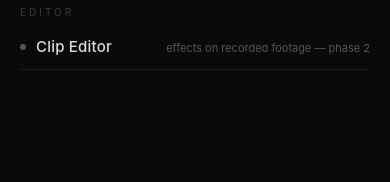
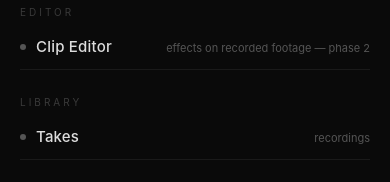
Before and after one commit to hadencain/senses, a React Native app: screen /Menu in a window 390 px wide. Shown: the part 520-702 px from the top of the page. Built offline with nearby package versions, Linux system fonts and the light colour scheme; what @shopify/react-native-skia, expo-file-system, expo-modules-core, react-native-worklets-core would draw is missing.

Commit message:
takes library: list + delete takes; route from menu

```diff
--- a/App.jsx
+++ b/App.jsx
@@ -6,6 +6,7 @@ import { StyleSheet } from 'react-native'
 import { Menu } from './src/screens/Menu'
 import { EffectScreen } from './src/components/EffectScreen'
 import { EditorStub } from './src/screens/EditorStub'
+import { TakesLibrary } from './src/screens/TakesLibrary'
 
 const Stack = createStackNavigator()
 
@@ -17,6 +18,7 @@ export default function App() {
           <Stack.Screen name="Menu" component={Menu} />
           <Stack.Screen name="Effect" component={EffectScreen} />
           <Stack.Screen name="EditorStub" component={EditorStub} />
+          <Stack.Screen name="Takes" component={TakesLibrary} />
         </Stack.Navigator>
       </NavigationContainer>
     </GestureHandlerRootView>
--- a/src/screens/Menu.jsx
+++ b/src/screens/Menu.jsx
@@ -43,6 +43,20 @@ export function Menu({ navigation }) {
             </TouchableOpacity>
           )
         }}
+        ListFooterComponent={
+          <>
+            <Text style={styles.section}>LIBRARY</Text>
+            <TouchableOpacity
+              style={styles.row}
+              activeOpacity={0.6}
+              onPress={() => navigation.navigate('Takes')}
+            >
+              <View style={[styles.pip, { backgroundColor: '#555' }]} />
+              <Text style={styles.label}>Takes</Text>
+              <Text style={styles.sub}>recordings</Text>
+            </TouchableOpacity>
+          </>
+        }
       />
     </View>
   )
--- /dev/null
+++ b/src/screens/TakesLibrary.jsx
@@ -0,0 +1,61 @@
+import React, { useState, useCallback } from 'react'
+import { View, Text, FlatList, TouchableOpacity, StyleSheet } from 'react-native'
+import { useFocusEffect } from '@react-navigation/native'
+import { listTakes, deleteTake } from '../capture/takes-io'
+import { formatDuration } from '../capture/takes'
+
+export function TakesLibrary({ navigation }) {
+  const [takes, setTakes] = useState([])
+
+  const refresh = useCallback(() => { listTakes().then(setTakes).catch(() => setTakes([])) }, [])
+  useFocusEffect(refresh)
+
+  const onDelete = useCallback(async (id) => { await deleteTake(id); refresh() }, [refresh])
+
+  return (
+    <View style={styles.root}>
+      <View style={styles.header}>
+        <TouchableOpacity onPress={() => navigation.goBack()} hitSlop={16}><Text style={styles.back}>←</Text></TouchableOpacity>
+        <Text style={styles.title}>Takes</Text>
+      </View>
+      {takes.length === 0 ? (
+        <Text style={styles.empty}>No takes yet. Record one from an effect.</Text>
+      ) : (
+        <FlatList
+          data={takes}
+          keyExtractor={t => t.id}
+          renderItem={({ item }) => (
+            <View style={styles.row}>
+              <View style={styles.info}>
+                <Text style={styles.effect}>{item.effectId}</Text>
+                <Text style={styles.meta}>{formatDuration(item.durationMs)} · {new Date(item.createdAt).toLocaleString()}</Text>
+              </View>
+              <TouchableOpacity style={[styles.btn, styles.btnDisabled]} disabled>
+                <Text style={styles.btnTextDisabled}>render (Phase 2)</Text>
+              </TouchableOpacity>
+              <TouchableOpacity style={styles.btn} onPress={() => onDelete(item.id)}>
+                <Text style={styles.btnText}>delete</Text>
+              </TouchableOpacity>
+            </View>
+          )}
+        />
+      )}
+    </View>
+  )
+}
+
+const styles = StyleSheet.create({
+  root: { flex: 1, backgroundColor: '#000', paddingTop: 48 },
+  header: { flexDirection: 'row', alignItems: 'center', gap: 12, paddingHorizontal: 16, paddingBottom: 16 },
+  back: { color: '#888', fontSize: 22 },
+  title: { color: '#eee', fontSize: 18 },
+  empty: { color: '#666', textAlign: 'center', marginTop: 64 },
+  row: { flexDirection: 'row', alignItems: 'center', paddingHorizontal: 16, paddingVertical: 12, borderBottomWidth: 1, borderBottomColor: '#1a1a1a' },
+  info: { flex: 1 },
+  effect: { color: '#ddd', fontSize: 15 },
+  meta: { color: '#666', fontSize: 12, marginTop: 2 },
+  btn: { paddingHorizontal: 10, paddingVertical: 6, marginLeft: 8 },
+  btnDisabled: { opacity: 0.4 },
+  btnText: { color: '#c8a96e', fontSize: 13 },
+  btnTextDisabled: { color: '#888', fontSize: 13 },
+})
```
